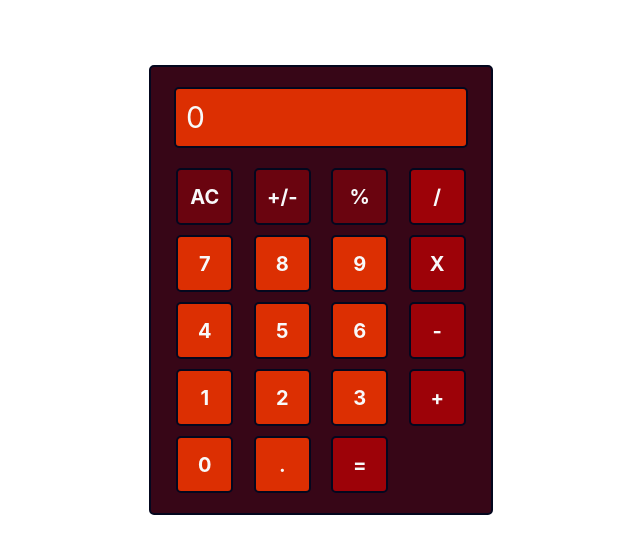
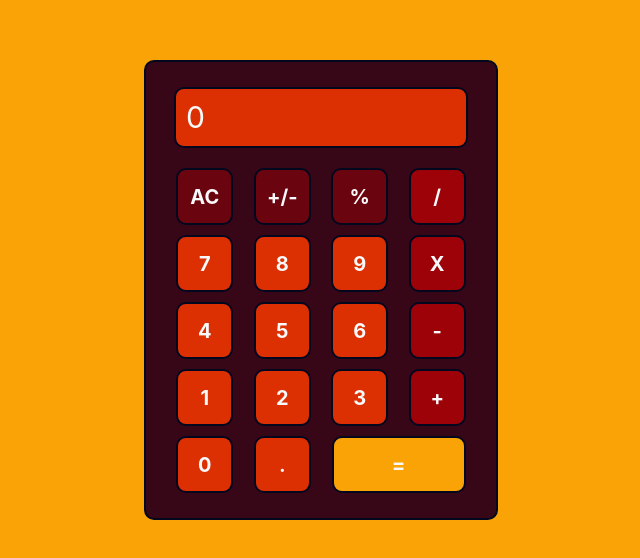
Before and after one commit to btaskinen/calculator-app, a React (Vite) app: page / in a window 1280 px wide. Shown: the part 110-668 px from the top of the page, without its empty margins (319-959 px from the left). Built offline with nearby package versions, Linux system fonts and the light colour scheme.

Commit message:
Finalize styling for desktop
- made equal sign button span two grid fields
- added new color for equal sign button
- hover effects for buttons added

```diff
--- a/src/App.css
+++ b/src/App.css
@@ -1,24 +1,28 @@
-#root {
+body {
   --border: #03071e;
+  --lightBorder: #faa307;
   --background: #370617;
+  --lighter: #e85d04;
   --light: #dc2f02;
   --dark: #9d0208;
   --darker: #6a040f;
-  max-width: 1280px;
-  margin: 0 auto;
-  padding: 2rem;
-  text-align: center;
+  margin: 50px;
+  background-color: #faa307;
+}
+
+#root {
+  margin: auto;
 }
 
 .App {
   display: flex;
   flex-direction: column;
-  padding: 20px;
+  padding: 25px;
   align-items: center;
   width: 300px;
   background-color: var(--background);
   border: 2px solid var(--border);
-  border-radius: 5px;
+  border-radius: 10px;
 }
 
 .App_text-box {
@@ -32,7 +36,7 @@
   padding: 10px;
   background-color: var(--light);
   border: 2px solid var(--border);
-  border-radius: 5px;
+  border-radius: 10px;
 }
 
 .App_buttons {
--- a/src/App.tsx
+++ b/src/App.tsx
@@ -106,7 +106,7 @@ const buttons: Buttons = [
   {
     label: '=',
     type: 'ACTION',
-    color: 'dark',
+    color: 'yellow',
   },
 ];
 
--- a/src/Buttons.css
+++ b/src/Buttons.css
@@ -8,18 +8,65 @@
   font-weight: bold;
   font-size: 20px;
   border: 2px solid var(--border);
-  border-radius: 5px;
+  border-radius: 10px;
   padding: 0;
+  transition: none;
+  outline: none;
+}
+
+.Button_button:hover {
+  border: 2px solid var(--lightBorder);
+}
+
+.Button_button:active {
+  border: 3px solid var(--lightBorder);
+}
+
+.Button_button:focus {
+  outline: none;
 }
 
 .Button_color-darker {
   background-color: var(--darker);
 }
 
+.Button_color-darker:hover {
+  background-color: var(--dark);
+}
+
 .Button_color-dark {
   background-color: var(--dark);
+}
+
+.Button_color-dark:hover {
+  background-color: var(--light);
+}
+
+.Button_color-dark:focus {
+  background-color: var(--light);
+  border: 2px solid var(--lightBorder);
 }
 
 .Button_color-light {
   background-color: var(--light);
 }
+
+.Button_color-light:hover {
+  background-color: var(--lighter);
+}
+
+.Button_color-yellow {
+  grid-row: 5;
+  grid-column: 3 / 5;
+  background-color: #faa307;
+  width: 134px;
+}
+
+.Button_color-yellow:hover {
+  background-color: #f48c06;
+  border: 2px solid var(--lightBorder);
+}
+
+.Button_color-yellow:active {
+  border: 3px solid var(--lightBorder);
+}
```
